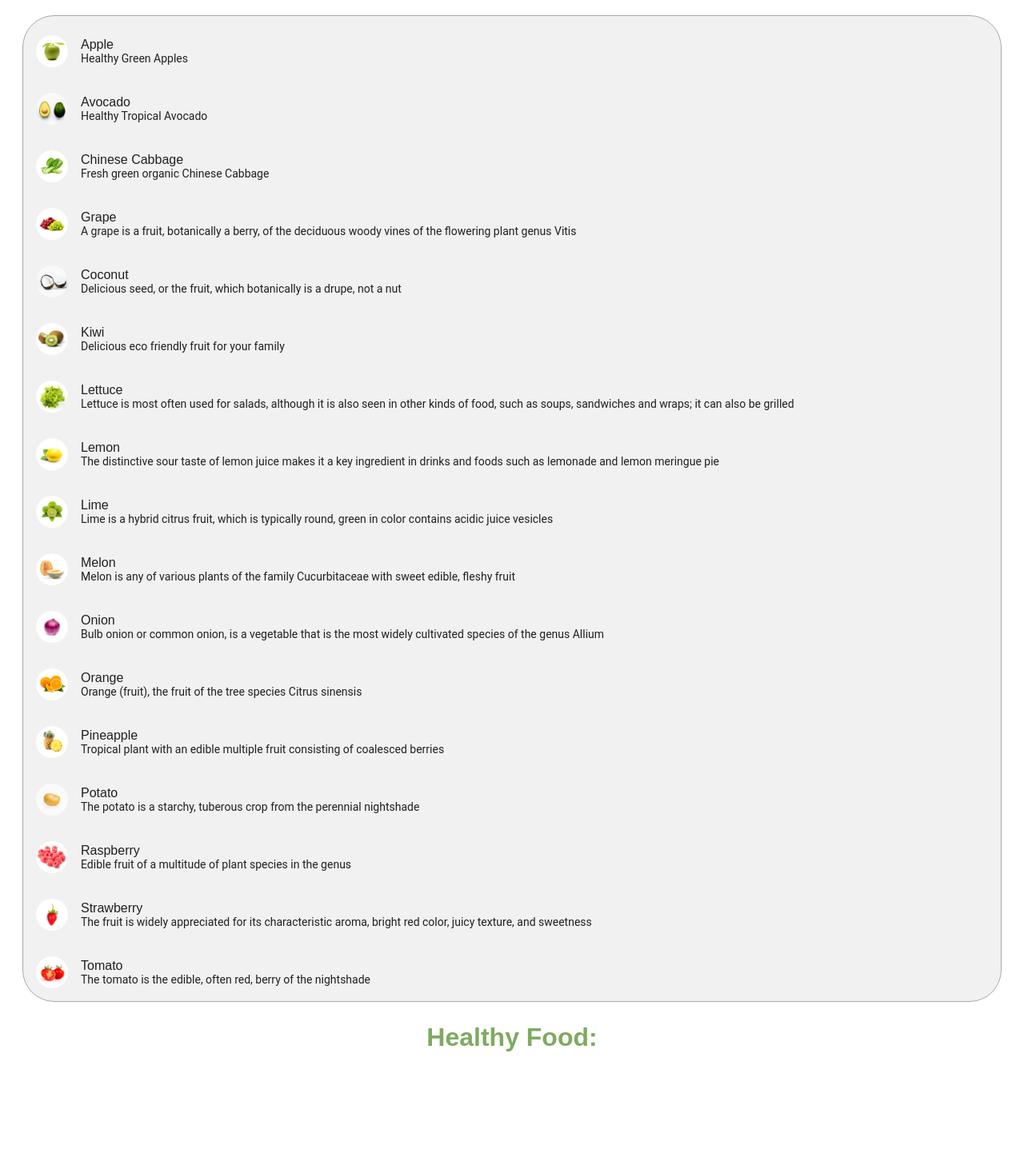
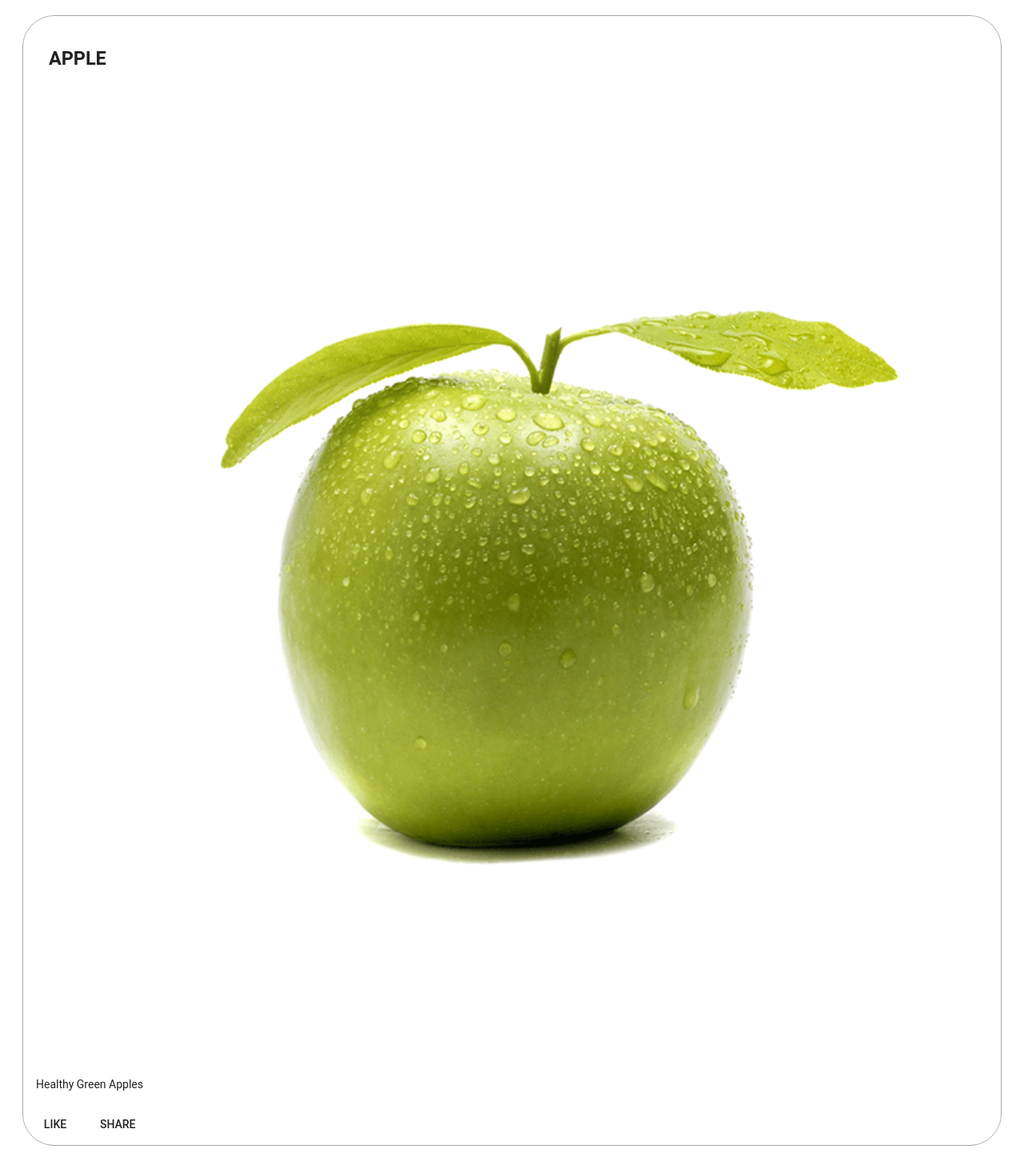
Before and after one commit to WebDevelopUa/AngularFoodStore, an Angular app: page / in a window 1280 px wide. Shown: the part 3873-5325 px from the top of the page at 80% size. Built offline with nearby package versions, Linux system fonts and the light colour scheme.

Commit message:
add a **Card Component**

```diff
--- a/src/app/menu/menu.component.html
+++ b/src/app/menu/menu.component.html
@@ -18,6 +18,31 @@
      fxLayout="column"
      fxLayoutGap="10px">
 
+  <div fxFlex *ngIf="selectedDish">
+    <mat-card>
+      <mat-card-header>
+        <mat-card-title>
+          <h3>{{selectedDish.name | uppercase}}</h3>
+        </mat-card-title>
+      </mat-card-header>
+      <img mat-card-image src={{selectedDish.image}} alt={{selectedDish.name}}>
+      <mat-card-content>
+        <p>{{selectedDish.description}}
+        </p>
+      </mat-card-content>
+      <mat-card-actions>
+        <button mat-button>LIKE</button>
+        <button mat-button>SHARE</button>
+      </mat-card-actions>
+    </mat-card>
+  </div>
+
+</div>
+
+<div class="container"
+     fxLayout="column"
+     fxLayoutGap="10px">
+
   <mat-list fxFlex>
     <mat-list-item *ngFor="let dish of dishes">
       <img matListAvatar src={{dish.image}} alt={{dish.name}}>
--- a/src/app/menu/menu.component.ts
+++ b/src/app/menu/menu.component.ts
@@ -1,17 +1,7 @@
 import {Component, OnInit} from '@angular/core';
 import {Dish} from '../shared/dish';
 
-@Component({
-  selector: 'app-menu',
-  templateUrl: './menu.component.html',
-  styleUrls: ['./menu.component.scss']
-})
-
-
-export class MenuComponent implements OnInit {
-
-
-  dishes: Dish[] = [
+const DISHES: Dish[] = [
   {
     name: 'Apple',
     image: '/assets/images/apple.png',
@@ -163,6 +153,20 @@
 ];
 
 
+@Component({
+  selector: 'app-menu',
+  templateUrl: './menu.component.html',
+  styleUrls: ['./menu.component.scss']
+})
+
+
+export class MenuComponent implements OnInit {
+
+  dishes = DISHES;
+
+  selectedDish = DISHES[0];
+
+
   constructor() {
   }
 
```
Also changed, not shown: 2 other files (tests, documents, lock files or other folders). Lines whose indentation alone changed are shown as unchanged.
